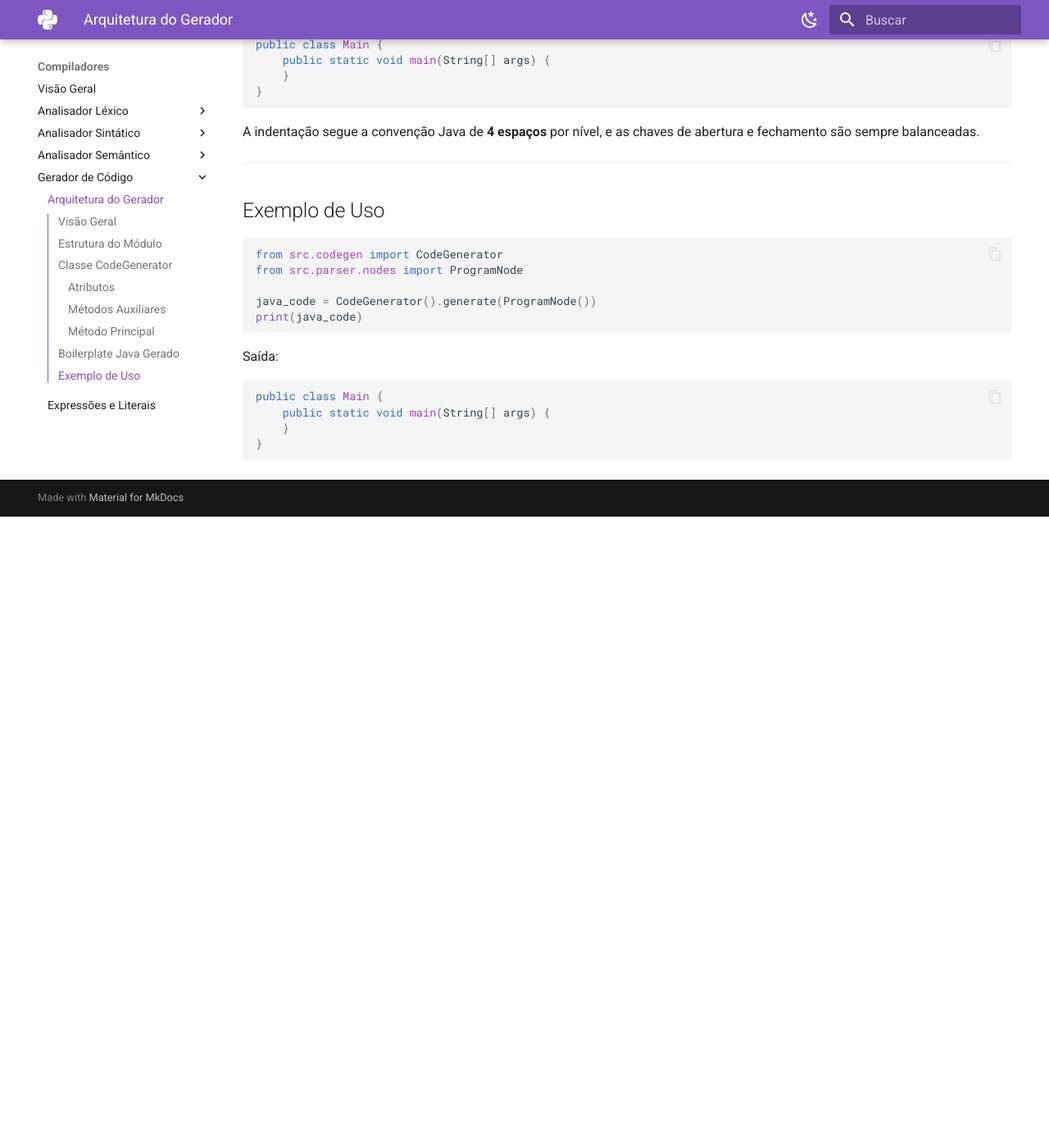
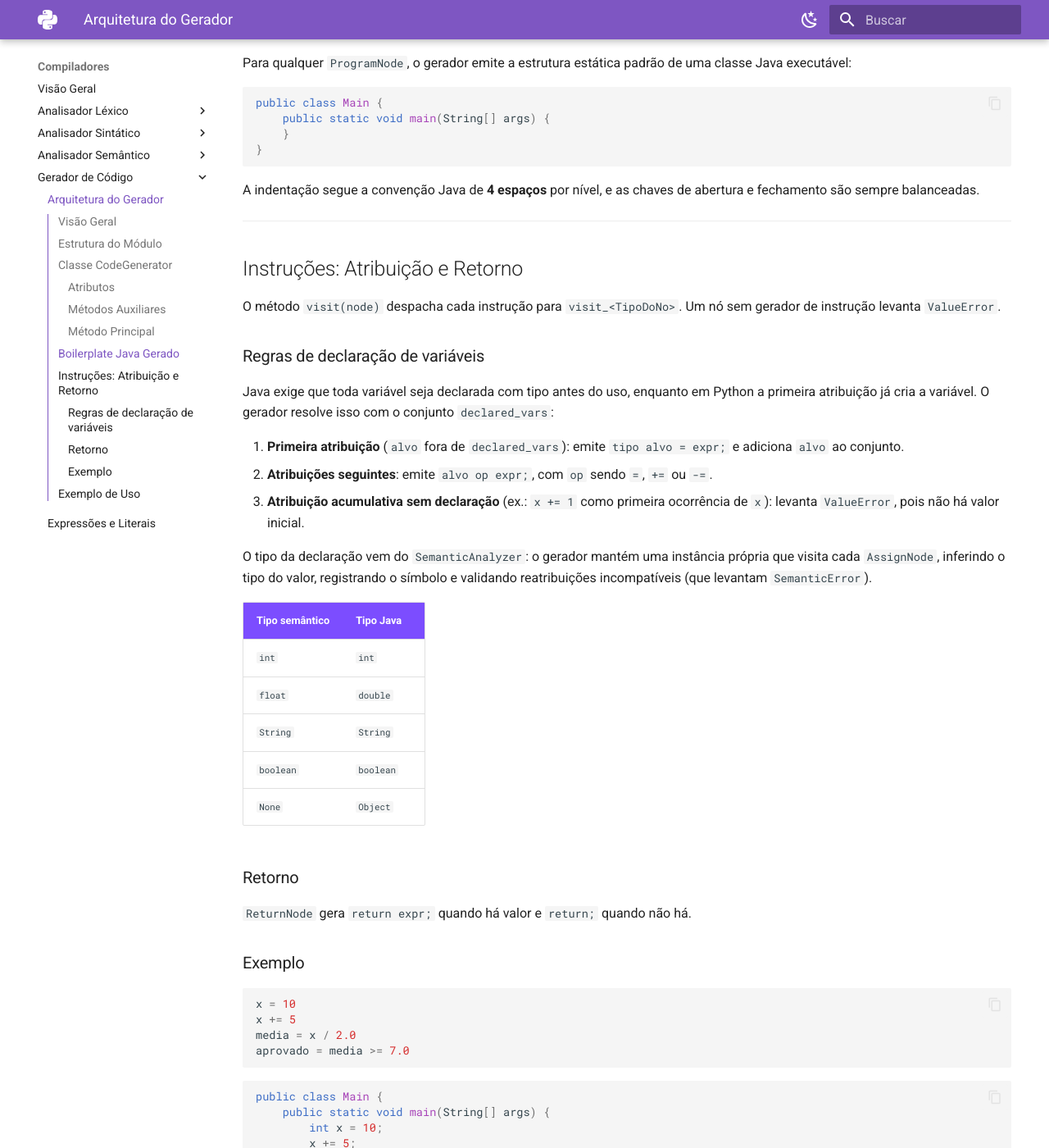
Before and after one commit to code-silva/COMPILADORES-EQUIPE-03, an MkDocs documentation site: the page built from docs/codegen/architecture.md, in a window 1280 px wide and 1400 px high, scrolled down 1805 px. Shown: the whole window at 82% size. Built offline with MkDocs 1.6.1 and Material for MkDocs 9.7.7, drawn with Linux system fonts in a browser that asks for light colours; before the commit the page ends 2435 px from its top, so only the background shows below that; some of the changed text lies outside the part shown.

Commit message:
docs(codegen): documenta regras de declaracao de variaveis (#36)

````diff
--- a/docs/codegen/architecture.md
+++ b/docs/codegen/architecture.md
@@ -20,8 +20,8 @@ AST (ProgramNode)
 
 O método principal `generate()` recebe o nó raiz (`ProgramNode`) e devolve uma
 `str` com o programa Java. Nesta etapa, ele gera a estrutura estática padrão de
-uma classe Java executável; a tradução das instruções da AST é adicionada nas
-etapas seguintes.
+uma classe Java executável e, dentro do método `main`, a tradução de cada
+instrução de `ProgramNode.stmts` (veja [Instruções](#instrucoes-atribuicao-e-retorno)).
 
 ---
 
@@ -44,6 +44,7 @@ src/codegen/
 | `indent_level` | `int`         | Nível de indentação atual (inicia em `0`)        |
 | `code_lines`   | `list[str]`   | Linhas de código Java emitidas durante a geração |
 | `INDENT_SIZE`  | `int` (const) | Espaços por nível de indentação (padrão: `4`)    |
+| `declared_vars`| `set[str]`    | Variáveis que já receberam declaração Java       |
 
 ### Métodos Auxiliares
 
@@ -61,7 +62,7 @@ def generate(self, node: ProgramNode) -> str
 ```
 
 Recebe o nó raiz da AST e devolve o programa Java como string. A cada chamada,
-o estado interno (`indent_level` e `code_lines`) é reinicializado, garantindo
+o estado interno (`indent_level`, `code_lines` e `declared_vars`) é reinicializado, garantindo
 que chamadas consecutivas produzam o mesmo resultado.
 
 ---
@@ -83,6 +84,62 @@ abertura e fechamento são sempre balanceadas.
 
 ---
 
+## Instruções: Atribuição e Retorno
+
+O método `visit(node)` despacha cada instrução para `visit_<TipoDoNo>`. Um nó
+sem gerador de instrução levanta `ValueError`.
+
+### Regras de declaração de variáveis
+
+Java exige que toda variável seja declarada com tipo antes do uso, enquanto em
+Python a primeira atribuição já cria a variável. O gerador resolve isso com o
+conjunto `declared_vars`:
+
+1. **Primeira atribuição** (`alvo` fora de `declared_vars`): emite
+   `tipo alvo = expr;` e adiciona `alvo` ao conjunto.
+2. **Atribuições seguintes**: emite `alvo op expr;`, com `op` sendo `=`, `+=`
+   ou `-=`.
+3. **Atribuição acumulativa sem declaração** (ex.: `x += 1` como primeira
+   ocorrência de `x`): levanta `ValueError`, pois não há valor inicial.
+
+O tipo da declaração vem do `SemanticAnalyzer`: o gerador mantém uma instância
+própria que visita cada `AssignNode`, inferindo o tipo do valor, registrando o
+símbolo e validando reatribuições incompatíveis (que levantam `SemanticError`).
+
+| Tipo semântico | Tipo Java |
+|----------------|-----------|
+| `int`          | `int`     |
+| `float`        | `double`  |
+| `String`       | `String`  |
+| `boolean`      | `boolean` |
+| `None`         | `Object`  |
+
+### Retorno
+
+`ReturnNode` gera `return expr;` quando há valor e `return;` quando não há.
+
+### Exemplo
+
+```python
+x = 10
+x += 5
+media = x / 2.0
+aprovado = media >= 7.0
+```
+
+```java
+public class Main {
+    public static void main(String[] args) {
+        int x = 10;
+        x += 5;
+        double media = (x / 2.0);
+        boolean aprovado = (media >= 7.0);
+    }
+}
+```
+
+---
+
 ## Exemplo de Uso
 
 ```python
````
